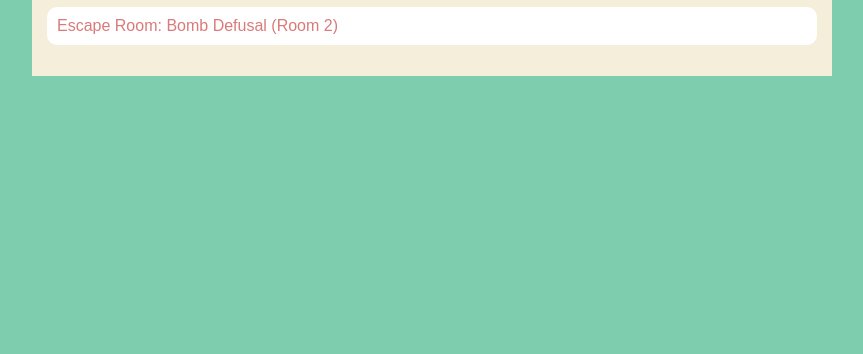
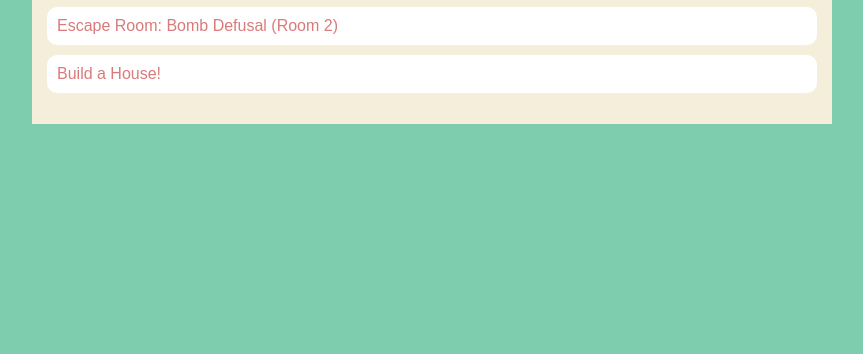
Before and after one commit to CARAMEL180/CARAMEL180.github.io, a plain HTML site: page portfolio.html in a window 1280 px wide. Shown: the part 446-800 px from the top of the page, without its empty margins (208-1071 px from the left). Drawn offline with Linux system fonts and the light colour scheme.

Commit message:
added link to house project

```diff
--- a/portfolio.html
+++ b/portfolio.html
@@ -40,6 +40,7 @@
 <ul id = "portfolio">
   <li><a href = "https://www.khanacademy.org/computer-programming/project-fish-tank-fishes/4654051301113856">Fish Tank: A fish tank project</a></li>
   <li><a href = "https://www.khanacademy.org/computer-programming/escape-room-emma-carmen-dashaun-trent/5821612642385920"> Escape Room: Bomb Defusal (Room 2)</a></li>
+   <li><a href = "https://www.khanacademy.org/computer-programming/spin-off-of-project-build-a-house/5848018348785664">Build a House!</a></li>
 
 
 </ul>
```
